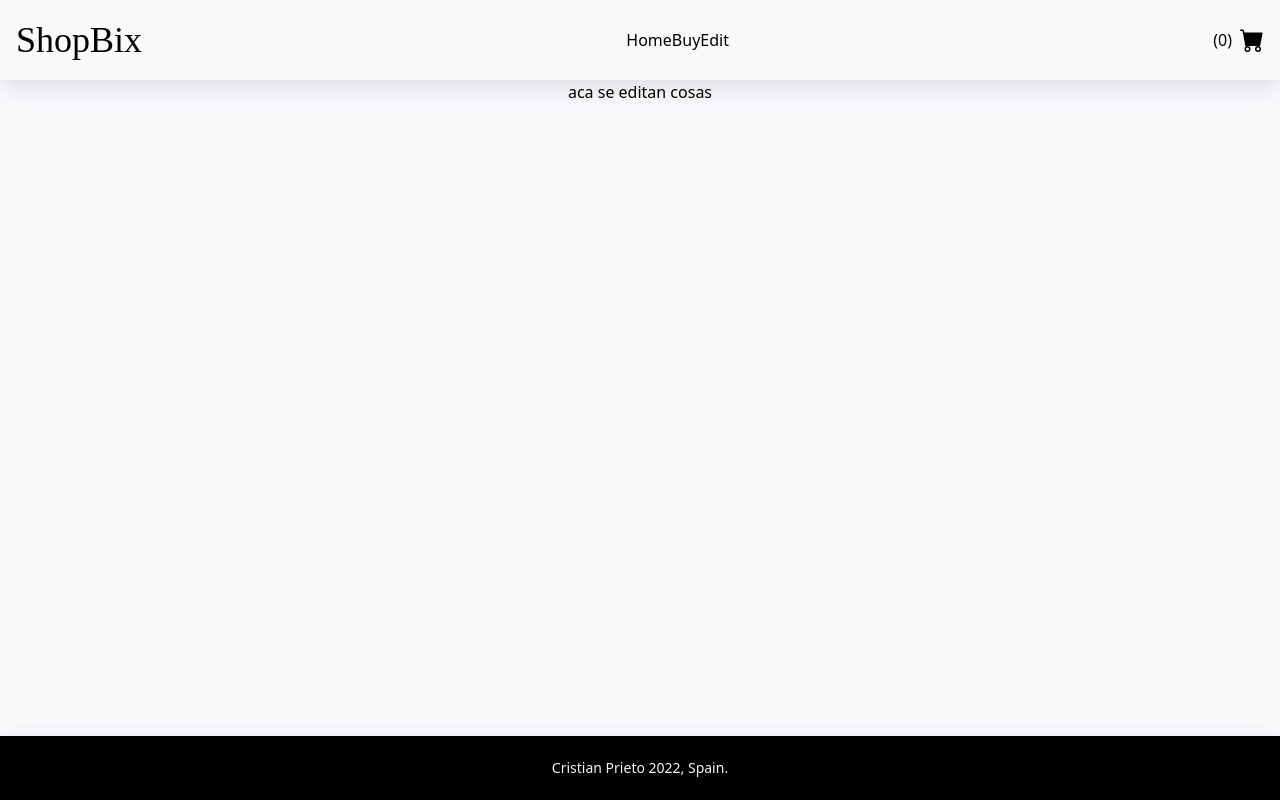
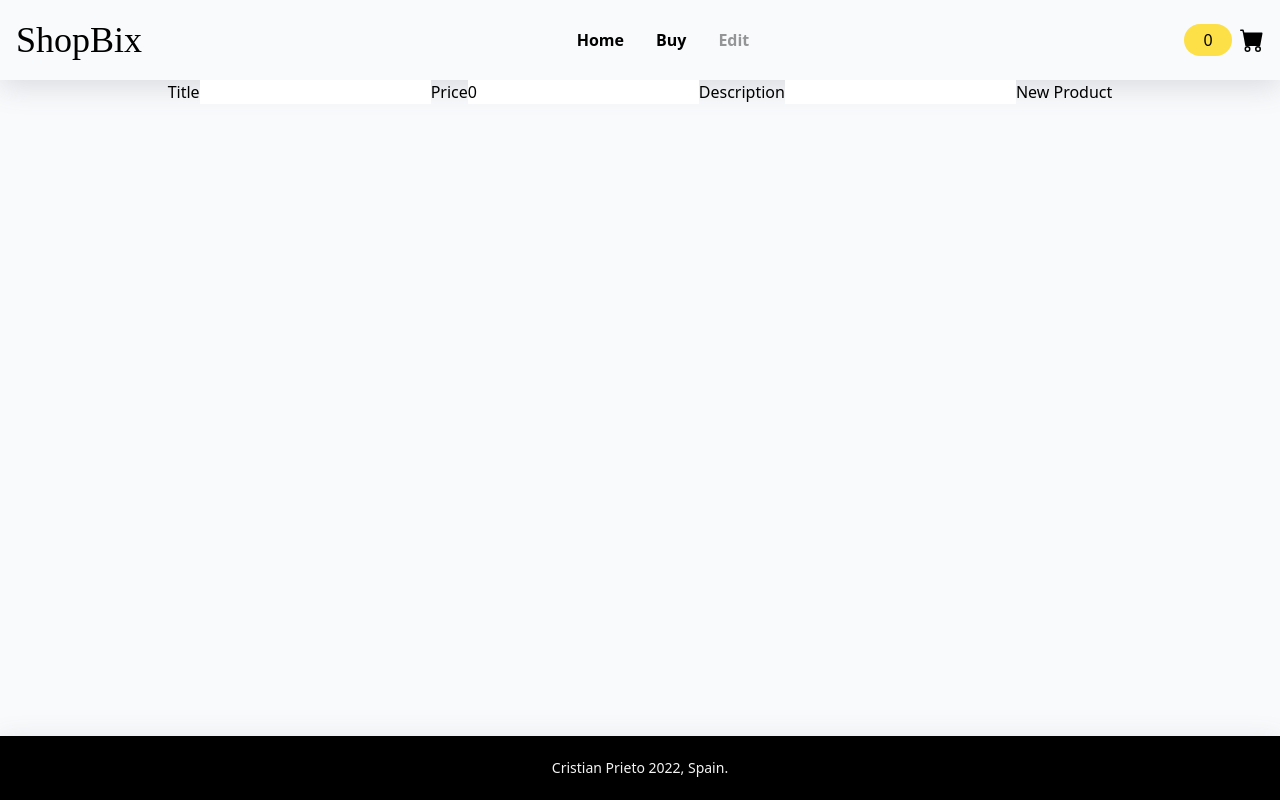
Before and after one commit to Cristian-Prieto/shopbix, a React (Create React App) app: page /edit in a window 1280 px wide. Built offline with nearby package versions, Linux system fonts and the light colour scheme; a web font is replaced by a local one.

Commit message:
home left and styling

```diff
--- a/src/components/AddToCart.jsx
+++ b/src/components/AddToCart.jsx
@@ -1,10 +1,10 @@
 import { useAppContext } from "../hooks/useAppContext";
-export function AddToCart(product) {
+export function AddToCart({ product }) {
   const { removeProductFromCart, addProductToCart, cart } = useAppContext();
   const productInCart = cart.find((item) => item.product.id === product.id);
 
   return (
-    <>
+    <div className="flex place-content-center">
       {productInCart ? (
         <div className="flex items-center gap-4">
           <button
@@ -31,6 +31,6 @@ export function AddToCart(product) {
           Add to cart
         </button>
       )}
-    </>
+    </div>
   );
 }
--- a/src/components/Cart.jsx
+++ b/src/components/Cart.jsx
@@ -1,7 +1,8 @@
 import { useState, useEffect } from "react";
 import { useAppContext } from "../hooks/useAppContext";
-import { BsFillCartFill, BsFillTrashFill } from "react-icons/bs";
+import { BsFillTrashFill } from "react-icons/bs";
 import { AiOutlineMinusCircle, AiOutlinePlusCircle } from "react-icons/ai";
+import { BsFillCartFill } from "react-icons/bs";
 
 export function Cart() {
   const { cart, removeProductFromCart, addProductToCart } = useAppContext();
@@ -25,7 +26,19 @@ export function Cart() {
         className="flex relative place-items-center justify-center align-middle gap-2 z-10"
         onClick={() => setIsCartOpen((prevState) => !prevState)}
       >
-        ({cart.length}) <BsFillCartFill className=" h-6 w-6" />
+        <div className="flex place-content-center bg-yellow-300 rounded-full w-12 px-4 py-1">
+          {/* {cart.length} */}
+          {cart.reduce(
+            (accumulator, totalProducts) => accumulator + totalProducts.count,
+            0
+          )}
+
+          {/* const totalItems = list.reduce(
+    (accumulator, currentNumber) => accumulator + currentNumber.total,
+    0
+  ); */}
+        </div>
+        <BsFillCartFill className=" h-6 w-6" />
       </button>
       {isCartOpen && (
         <>
--- /dev/null
+++ b/src/components/DeleteFromApi.jsx
@@ -0,0 +1,14 @@
+// import { useNavigate } from "react-router-dom";
+// export function DeleteFromApi({ id }) {
+//   const navigate = useNavigate();
+//   const deleteProductUrl = `https://api.escuelajs.co/api/v1/products/${id}`;
+//   const DeleteProduct = () => {
+//     fetch(deleteProductUrl, { method: "DELETE" })
+//       .then((response) => console.log(response.json(response)))
+//       .then((jsonData) => {
+//         navigate(`/edit/`, { replace: true });
+//       });
+//   };
+
+//   return <button onClick={DeleteProduct}>Delete post</button>;
+// }
--- a/src/components/EditProduct.jsx
+++ b/src/components/EditProduct.jsx
@@ -1,3 +1,80 @@
+import { useState } from "react";
+import { useNavigate } from "react-router-dom";
+import { InputText } from "./InputText";
+
 export function EditProduct() {
-  return "aca se editan cosas";
+  const INITIAL_PRODUCT = {
+    title: "",
+    price: 0,
+    description: "",
+    categoryId: 1,
+    images: ["https://placeimg.com/640/480/any"],
+  };
+  const [newProduct, setNewProduct] = useState(INITIAL_PRODUCT);
+
+  const navigate = useNavigate();
+
+  const handleInputChange = (event) => {
+    setNewProduct({ ...newProduct, [event.target.name]: event.target.value });
+  };
+
+  const addProductUrl = "https://api.escuelajs.co/api/v1/products/";
+  const addNewProduct = (event) => {
+    event.preventDefault();
+    fetch(addProductUrl, {
+      method: "POST",
+      headers: {
+        "Content-Type": "application/json",
+      },
+      body: JSON.stringify(newProduct),
+    })
+      .then((response) => response.json())
+      .then((jsonData) => {
+        navigate(`/product/${jsonData.id}`, { replace: true });
+      });
+  };
+
+  return (
+    <>
+      <form onSubmit={addNewProduct}>
+        <label>
+          Title
+          <InputText
+            type="text"
+            name="title"
+            value={newProduct.title}
+            onChange={handleInputChange}
+          />
+        </label>
+        <label>
+          Price
+          <InputText
+            type="number"
+            name="price"
+            value={newProduct.price}
+            onChange={handleInputChange}
+          />
+        </label>
+        <label>
+          Description
+          <InputText
+            type="text"
+            name="description"
+            value={newProduct.description}
+            onChange={handleInputChange}
+          />
+        </label>
+        {/* <label>
+          Category
+          <InputText
+            type="text"
+            name="categoryId"
+            value={newProduct.categoryId}
+            onChange={handleInputChange}
+          />
+        </label> */}
+        <button type="submit">New Product</button>
+      </form>
+    </>
+  );
 }
--- /dev/null
+++ b/src/components/InputText.jsx
@@ -0,0 +1,3 @@
+export function InputText({ type, name, value, onChange }) {
+  return <input type={type} name={name} value={value} onChange={onChange} />;
+}
--- a/src/components/NavBar.jsx
+++ b/src/components/NavBar.jsx
@@ -1,10 +1,39 @@
-import { Link } from "react-router-dom";
+import { NavLink, useLocation } from "react-router-dom";
+import { Location } from "react-router-dom";
 export function NavBar() {
+  const location = useLocation();
   return (
-    <nav>
-      <Link to="/">Home</Link>
-      <Link to="/list">Buy</Link>
-      <Link to="/edit">Edit</Link>
+    <nav className="font-semibold space-x-8">
+      <NavLink
+        className={({ isActive }) =>
+          isActive
+            ? "pointer-events-none opacity-40"
+            : "text-black hover:text-yellow-500 transition"
+        }
+        to="/"
+      >
+        Home
+      </NavLink>
+      <NavLink
+        to="/list"
+        className={({ isActive }) =>
+          isActive
+            ? "pointer-events-none opacity-40"
+            : "text-black hover:text-yellow-500 transition"
+        }
+      >
+        Buy
+      </NavLink>
+      <NavLink
+        to="/edit"
+        className={({ isActive }) =>
+          isActive
+            ? "pointer-events-none opacity-40"
+            : "text-black hover:text-yellow-500 transition"
+        }
+      >
+        Edit
+      </NavLink>
     </nav>
   );
 }
--- a/src/components/Product.jsx
+++ b/src/components/Product.jsx
@@ -1,10 +1,7 @@
 import { Link } from "react-router-dom";
-import { useAppContext } from "../hooks/useAppContext";
+import { AddToCart } from "./AddToCart";
 
 export const Product = ({ product }) => {
-  const { removeProductFromCart, addProductToCart, cart } = useAppContext();
-  const productInCart = cart.find((item) => item.product.id === product.id);
-
   return (
     <li
       key={product.id}
@@ -31,34 +28,8 @@ export const Product = ({ product }) => {
 
           <p className=" text-center text-gray-500">{product.description}</p>
         </div>
-
         <span className="mt-2 mb-8 text-gray-900">${product.price}</span>
-        {productInCart ? (
-          <div className="flex items-center gap-4">
-            <button
-              onClick={() => removeProductFromCart(productInCart)}
-              className="mt-auto px-4 py-2 uppercase shadow-md rounded-xl bg-white transition hover:bg-red-600 hover:text-gray-100 disabled:opacity-30 disabled:hover:bg-white"
-            >
-              - 1
-            </button>
-            <span className="flex w-8 font-semibold justify-center">
-              {productInCart.count}
-            </span>
-            <button
-              onClick={() => addProductToCart(product)}
-              className="mt-auto px-4 py-2 uppercase shadow-md rounded-xl bg-white transition hover:bg-green-400 hover:text-gray-100 disabled:opacity-30 disabled:hover:bg-white"
-            >
-              + 1
-            </button>
-          </div>
-        ) : (
-          <button
-            onClick={() => addProductToCart(product)}
-            className="mt-auto px-4 py-2 uppercase shadow-md rounded-xl bg-white transition hover:bg-yellow-300 disabled:opacity-30 disabled:hover:bg-white"
-          >
-            Add to cart
-          </button>
-        )}
+        <AddToCart product={product} />
       </div>
     </li>
   );
--- a/src/components/ProductDetail.jsx
+++ b/src/components/ProductDetail.jsx
@@ -1,16 +1,19 @@
 import { useParams } from "react-router-dom";
 import { useEffect, useState } from "react";
 import { Gallery } from "./Gallery";
+import { AddToCart } from "./AddToCart";
+// import { DeleteFromApi } from "./DeleteFromApi";
+
 export function ProductDetail() {
   const [productInfo, setProductInfo] = useState();
   const { id } = useParams();
+
   const getProductUrl = `https://api.escuelajs.co/api/v1/products/${id}`;
   useEffect(() => {
     fetch(getProductUrl)
       .then((response) => response.json())
       .then((jsonData) => {
         setProductInfo(jsonData);
-        console.log(jsonData);
       })
       .catch((err) => console.log(err));
   }, [getProductUrl]);
@@ -23,12 +26,19 @@ export function ProductDetail() {
         </h2>
         <div className="w-full grid grid-cols-1 md:grid-cols-2 lg:grid-cols-[500px_1fr] md:p-16 ">
           <Gallery images={productInfo.images} />
-          <div className="px-8 py-4">
-            <h2 className="hidden md:block  font-poppins font-bold text-2xl">{productInfo.title}</h2>
-            <p>{productInfo.description}</p>
-            <span>${productInfo.price}</span>
+          <div className="flex flex-col text-center gap-4 px-8 py-4">
+            <div className="flex flex-col gap-4 mb-12">
+              <h2 className="hidden md:block  font-poppins font-bold text-2xl">
+                {productInfo.title}
+              </h2>
+              <p>{productInfo.description}</p>
+              <span>${productInfo.price}</span>
+            </div>
+
+            <AddToCart product={productInfo} />
           </div>
         </div>
+        {/* <DeleteFromApi id={id} /> */}
       </div>
     )
   );
--- a/src/context/index.jsx
+++ b/src/context/index.jsx
@@ -1,4 +1,4 @@
-import { createContext, useState } from "react";
+import { createContext, useState, useEffect } from "react";
 import { saveToLocalStorage, getCartFromLocalStorage } from "../utils/utils";
 
 export const INITIAL_CONTEXT = {
@@ -10,6 +10,10 @@ export const AppContext = createContext();
 
 const AppContextComponent = ({ children }) => {
   const [state, setState] = useState(getCartFromLocalStorage());
+
+  useEffect(() => {
+    saveToLocalStorage(state);
+  }, [state]);
 
   const addProductToCart = (product) => {
     setState((prevState) => {
@@ -29,7 +33,6 @@ const AppContextComponent = ({ children }) => {
       }
       return { ...prevState, cart: [...prevState.cart, { count: 1, product }] };
     });
-    saveToLocalStorage(state);
   };
 
   const removeProductFromCart = (cartItem) => {
@@ -51,7 +54,6 @@ const AppContextComponent = ({ children }) => {
         }),
       };
     });
-    saveToLocalStorage(state);
   };
 
   return (
```
